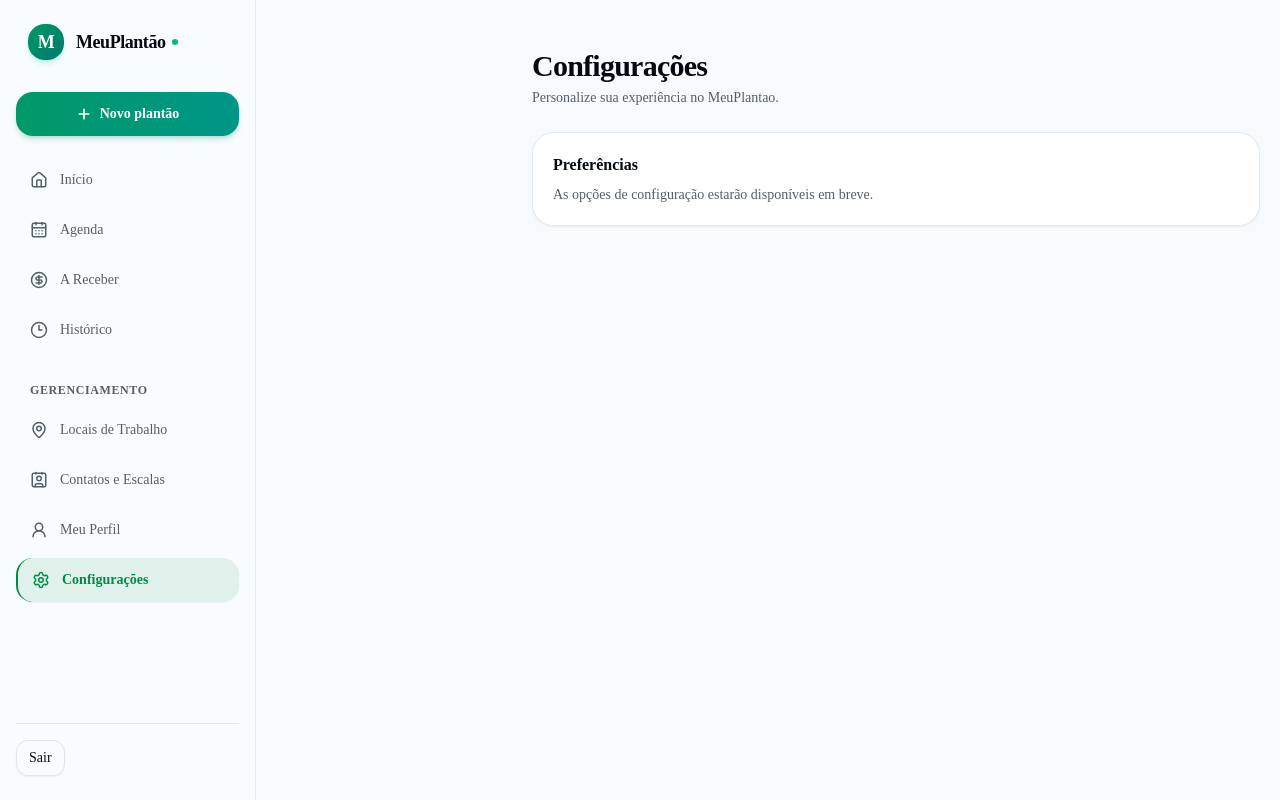
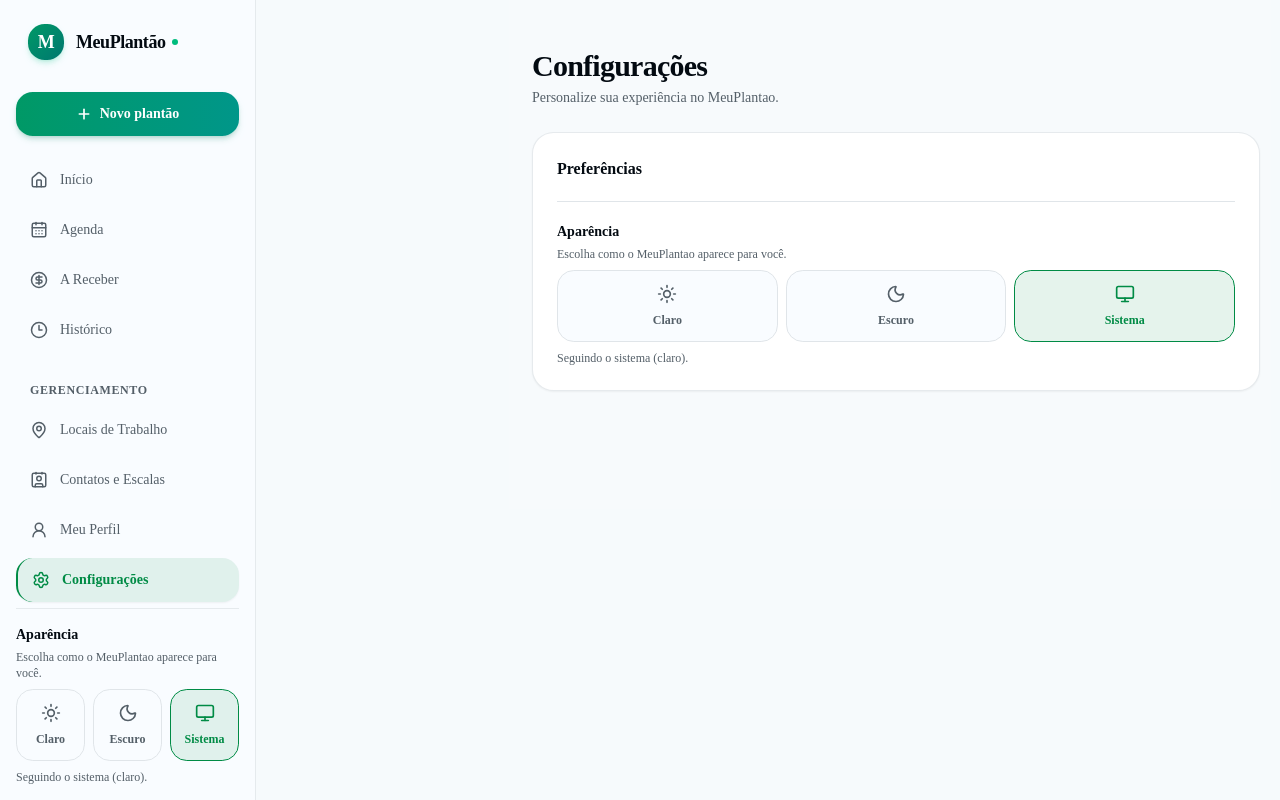
Before and after one commit to lMaick/meuplantao, a Next.js app: page /configuracoes in a window 1280 px wide. Built offline with nearby package versions, Linux system fonts and the light colour scheme.

Commit message:
feat(ui): implementar suporte a dark mode com toggle e persistencia (MAI-114) (#58)

```diff
--- a/src/app/configuracoes/page.tsx
+++ b/src/app/configuracoes/page.tsx
@@ -1,3 +1,17 @@
+import { ThemeToggle } from "@/components/theme/theme-toggle";
 import { Card } from "@/components/ui/card";
 import { PageHeader } from "@/components/ui/page-header";
-export default function SettingsPage() { return <div className="mx-auto max-w-3xl px-5 py-6"><PageHeader title="Configurações" description="Personalize sua experiência no MeuPlantao." /><Card className="p-5"><h2 className="font-semibold">Preferências</h2><p className="mt-2 text-sm text-muted-foreground">As opções de configuração estarão disponíveis em breve.</p></Card></div>; }
+
+export default function SettingsPage() {
+  return (
+    <div className="mx-auto max-w-3xl px-5 py-6">
+      <PageHeader title="Configurações" description="Personalize sua experiência no MeuPlantao." />
+      <Card className="p-5 sm:p-6">
+        <h2 className="font-semibold">Preferências</h2>
+        <div className="mt-5 border-t border-border pt-5">
+          <ThemeToggle />
+        </div>
+      </Card>
+    </div>
+  );
+}
--- a/src/app/globals.css
+++ b/src/app/globals.css
@@ -56,6 +56,7 @@
 }
 
 :root {
+  color-scheme: light;
   --background: oklch(0.99 0.005 240);
   --foreground: oklch(0.14 0.02 240);
   --card: oklch(1 0 0);
@@ -98,6 +99,7 @@
 }
 
 .dark {
+  color-scheme: dark;
   --background: oklch(0.14 0.02 240);
   --foreground: oklch(0.985 0 0);
   --card: oklch(0.17 0.02 240);
@@ -143,7 +145,7 @@
     @apply border-border outline-ring/50;
   }
   body {
-    @apply bg-background text-foreground;
+    @apply bg-background text-foreground transition-colors duration-200;
     max-width: 100vw;
     overflow-x: hidden;
   }
--- a/src/app/layout.tsx
+++ b/src/app/layout.tsx
@@ -3,6 +3,19 @@ import type { Metadata, Viewport } from "next";
 import { Geist, Geist_Mono } from "next/font/google";
 import "./globals.css";
 import { AppShell } from "@/components/ui/app-shell";
+import { ThemeProvider } from "@/components/theme/theme-provider";
+
+const themeScript = `(() => {
+  try {
+    const stored = localStorage.getItem("meuplantao:theme");
+    const theme = stored === "light" || stored === "dark" || stored === "system" ? stored : "system";
+    const resolved = theme === "system"
+      ? (window.matchMedia("(prefers-color-scheme: dark)").matches ? "dark" : "light")
+      : theme;
+    document.documentElement.classList.toggle("dark", resolved === "dark");
+    document.documentElement.style.colorScheme = resolved;
+  } catch {}
+})();`;
 
 const geistSans = Geist({
   variable: "--font-geist-sans",
@@ -24,8 +37,8 @@ export const metadata: Metadata = {
 export const viewport: Viewport = {
   width: "device-width",
   initialScale: 1,
-  themeColor: "#ffffff",
-  colorScheme: "light",
+  themeColor: "#f7faf9",
+  colorScheme: "light dark",
   viewportFit: "cover",
 };
 
@@ -33,9 +46,17 @@ export default function RootLayout({ children }: { children: ReactNode }) {
   return (
     <html
       lang="pt-BR"
+      suppressHydrationWarning
       className={`${geistSans.variable} ${geistMono.variable} h-full antialiased`}
     >
-      <body className="min-h-full flex flex-col"><AppShell>{children}</AppShell></body>
+      <head>
+        <script dangerouslySetInnerHTML={{ __html: themeScript }} />
+      </head>
+      <body className="min-h-full flex flex-col">
+        <ThemeProvider>
+          <AppShell>{children}</AppShell>
+        </ThemeProvider>
+      </body>
     </html>
   );
 }
--- /dev/null
+++ b/src/components/theme/theme-provider.tsx
@@ -0,0 +1,103 @@
+"use client";
+
+import {
+  createContext,
+  useCallback,
+  useContext,
+  useEffect,
+  useMemo,
+  useState,
+  useSyncExternalStore,
+  type ReactNode,
+} from "react";
+import {
+  getResolvedTheme,
+  THEME_STORAGE_KEY,
+  type ResolvedTheme,
+  type Theme,
+} from "./theme-utils";
+
+type ThemeContextValue = {
+  theme: Theme;
+  resolvedTheme: ResolvedTheme;
+  mounted: boolean;
+  setTheme: (theme: Theme) => void;
+};
+
+const ThemeContext = createContext<ThemeContextValue | undefined>(undefined);
+
+function getStoredTheme(): Theme {
+  if (typeof window === "undefined") return "system";
+  try {
+    const storedTheme = window.localStorage.getItem(THEME_STORAGE_KEY);
+    return storedTheme === "light" || storedTheme === "dark" || storedTheme === "system"
+      ? storedTheme
+      : "system";
+  } catch {
+    return "system";
+  }
+}
+
+function getSystemTheme(): ResolvedTheme {
+  if (typeof window === "undefined") return "light";
+  return window.matchMedia("(prefers-color-scheme: dark)").matches ? "dark" : "light";
+}
+
+function applyTheme(theme: Theme, systemTheme: ResolvedTheme) {
+  const resolvedTheme = getResolvedTheme(theme, systemTheme);
+  document.documentElement.classList.toggle("dark", resolvedTheme === "dark");
+  document.documentElement.style.colorScheme = resolvedTheme;
+}
+
+export function ThemeProvider({ children }: { children: ReactNode }) {
+  const [theme, setThemeState] = useState<Theme>(getStoredTheme);
+  const [systemTheme, setSystemTheme] = useState<ResolvedTheme>(getSystemTheme);
+  const mounted = useSyncExternalStore(
+    () => () => undefined,
+    () => true,
+    () => false
+  );
+
+  useEffect(() => {
+    const mediaQuery = window.matchMedia("(prefers-color-scheme: dark)");
+    const handleSystemThemeChange = (event: MediaQueryListEvent) => {
+      const nextSystemTheme = event.matches ? "dark" : "light";
+      setSystemTheme(nextSystemTheme);
+    };
+
+    mediaQuery.addEventListener("change", handleSystemThemeChange);
+
+    return () => mediaQuery.removeEventListener("change", handleSystemThemeChange);
+  }, []);
+
+  useEffect(() => {
+    applyTheme(theme, systemTheme);
+  }, [theme, systemTheme]);
+
+  const setTheme = useCallback((nextTheme: Theme) => {
+    setThemeState(nextTheme);
+    try {
+      window.localStorage.setItem(THEME_STORAGE_KEY, nextTheme);
+    } catch {
+      return;
+    }
+  }, []);
+
+  const value = useMemo(
+    () => ({
+      theme,
+      resolvedTheme: getResolvedTheme(theme, systemTheme),
+      mounted,
+      setTheme,
+    }),
+    [mounted, setTheme, systemTheme, theme]
+  );
+
+  return <ThemeContext.Provider value={value}>{children}</ThemeContext.Provider>;
+}
+
+export function useTheme() {
+  const context = useContext(ThemeContext);
+  if (!context) throw new Error("useTheme deve ser usado dentro de ThemeProvider");
+  return context;
+}
--- /dev/null
+++ b/src/components/theme/theme-toggle.tsx
@@ -0,0 +1,78 @@
+"use client";
+
+import { Monitor, Moon, Sun } from "lucide-react";
+import { Button } from "@/components/ui/button";
+import { cn } from "cn";
+import { getNextTheme, themeOptions, type Theme } from "./theme-utils";
+import { useTheme } from "./theme-provider";
+
+const themeIcons = {
+  light: Sun,
+  dark: Moon,
+  system: Monitor,
+} as const;
+
+const themeLabels = {
+  light: "Claro",
+  dark: "Escuro",
+  system: "Sistema",
+} as const;
+
+export function ThemeToggle({ compact = false, className }: { compact?: boolean; className?: string }) {
+  const { theme, resolvedTheme, mounted, setTheme } = useTheme();
+  const activeTheme = mounted ? theme : "system";
+  const ActiveIcon = themeIcons[activeTheme];
+  const activeLabel = themeLabels[activeTheme];
+
+  if (compact) {
+    const nextTheme = getNextTheme(activeTheme);
+    return (
+      <Button
+        variant="ghost"
+        size="icon"
+        className={cn("rounded-xl text-muted-foreground hover:text-foreground", className)}
+        aria-label={`Tema ${activeLabel}. Alternar para ${themeLabels[nextTheme]}`}
+        title={`Tema: ${activeLabel}`}
+        onClick={() => setTheme(nextTheme)}
+      >
+        <ActiveIcon className="size-5 transition-transform duration-200" aria-hidden="true" />
+      </Button>
+    );
+  }
+
+  return (
+    <div className={cn("space-y-2", className)}>
+      <div>
+        <p className="text-sm font-semibold text-foreground">Aparência</p>
+        <p className="mt-1 text-xs text-muted-foreground">Escolha como o MeuPlantao aparece para você.</p>
+      </div>
+      <div className="grid grid-cols-3 gap-2" role="radiogroup" aria-label="Tema da interface">
+        {themeOptions.map(({ value, label }) => {
+          const Icon = themeIcons[value];
+          const selected = mounted && theme === value;
+          return (
+            <button
+              key={value}
+              type="button"
+              role="radio"
+              aria-checked={selected}
+              className={cn(
+                "flex min-h-[72px] flex-col items-center justify-center gap-2 rounded-xl border px-2 py-3 text-xs font-semibold transition-colors duration-200 focus-visible:outline-none focus-visible:ring-3 focus-visible:ring-ring/50",
+                selected
+                  ? "border-primary bg-primary/10 text-primary"
+                  : "border-border bg-background text-muted-foreground hover:bg-muted hover:text-foreground"
+              )}
+              onClick={() => setTheme(value as Theme)}
+            >
+              <Icon className="size-5" aria-hidden="true" />
+              <span>{label}</span>
+            </button>
+          );
+        })}
+      </div>
+      <p className="text-xs text-muted-foreground" aria-live="polite">
+        {mounted && theme === "system" ? `Seguindo o sistema (${resolvedTheme === "dark" ? "escuro" : "claro"}).` : `Tema ${activeLabel.toLowerCase()} selecionado.`}
+      </p>
+    </div>
+  );
+}
--- /dev/null
+++ b/src/components/theme/theme-utils.ts
@@ -0,0 +1,22 @@
+export type Theme = "light" | "dark" | "system";
+export type ResolvedTheme = Exclude<Theme, "system">;
+
+export const THEME_STORAGE_KEY = "meuplantao:theme";
+
+export const themeOptions: Array<{
+  value: Theme;
+  label: string;
+}> = [
+  { value: "light", label: "Claro" },
+  { value: "dark", label: "Escuro" },
+  { value: "system", label: "Sistema" },
+];
+
+export function getResolvedTheme(theme: Theme, systemTheme: ResolvedTheme): ResolvedTheme {
+  return theme === "system" ? systemTheme : theme;
+}
+
+export function getNextTheme(theme: Theme): Theme {
+  const currentIndex = themeOptions.findIndex((option) => option.value === theme);
+  return themeOptions[(currentIndex + 1) % themeOptions.length]?.value ?? "system";
+}
--- a/src/components/ui/app-shell.tsx
+++ b/src/components/ui/app-shell.tsx
@@ -22,6 +22,7 @@ import { cn } from "cn";
 import { Button } from "@/components/ui/button";
 import { LogoutButton } from "@/lib/auth/logout-button";
 import { useFocusTrap } from "@/lib/accessibility/use-focus-trap";
+import { ThemeToggle } from "@/components/theme/theme-toggle";
 
 const primary = [
   { href: "/dashboard", label: "Início", short: "Início", icon: House },
@@ -124,7 +125,8 @@ export function AppShell({ children }: { children: ReactNode }) {
               {label}
             </Link>
           ))}
-          <div className="mt-auto border-t border-border/80 pt-4">
+          <div className="mt-auto space-y-4 border-t border-border/80 pt-4">
+            <ThemeToggle />
             <LogoutButton />
           </div>
         </nav>
@@ -144,7 +146,9 @@ export function AppShell({ children }: { children: ReactNode }) {
             <span className="size-1.5 rounded-full bg-emerald-500 inline-block animate-pulse" />
           </span>
         </Link>
-        <Button
+        <div className="flex items-center gap-1">
+          <ThemeToggle compact />
+          <Button
           size="icon"
           variant="ghost"
           aria-label="Abrir menu de opções"
@@ -152,7 +156,8 @@ export function AppShell({ children }: { children: ReactNode }) {
           onClick={() => setDrawerOpen(true)}
         >
           <Menu className="size-6" />
-        </Button>
+          </Button>
+        </div>
       </header>
 
       {/* Mobile Slide-Out Sheet Drawer (z-50) */}
@@ -210,7 +215,8 @@ export function AppShell({ children }: { children: ReactNode }) {
                 </Link>
               ))}
 
-              <div className="mt-auto border-t border-border/80 pt-4">
+              <div className="mt-auto space-y-4 border-t border-border/80 pt-4">
+                <ThemeToggle />
                 <div className="flex items-center gap-3 px-2 py-1 text-sm text-muted-foreground">
                   <LogOut className="size-5 shrink-0" />
                   <div className="flex-1 [&_button]:min-h-[44px] [&_button]:w-full [&_button]:justify-center">
```
Also changed, not shown: 2 other files (tests, documents, lock files or other folders).
